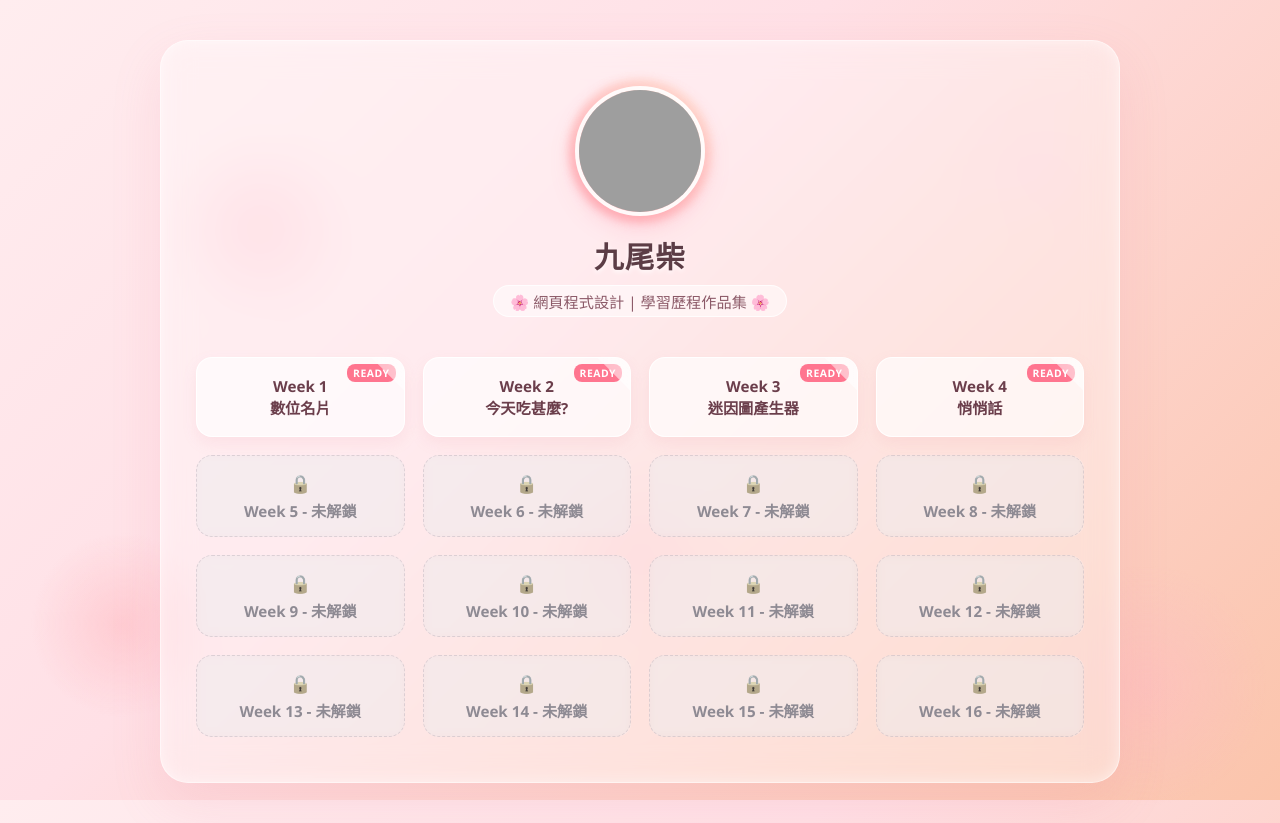
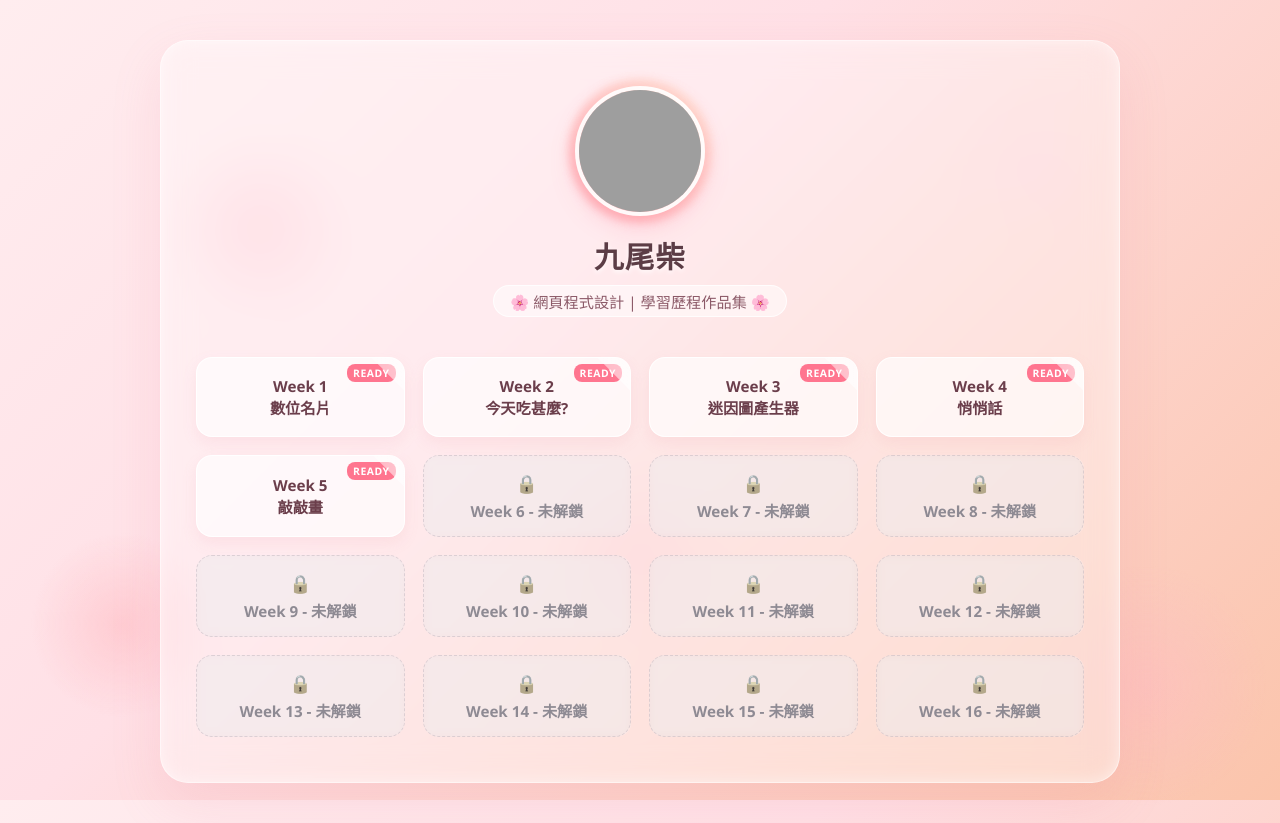
Before and after one commit to s26122109-ops/bluestar, a plain HTML site: page index.html in a window 1280 px wide. Drawn offline with Linux system fonts and the light colour scheme; grey boxes are pictures that could not be loaded.

Commit message:
Update index.html

```diff
--- a/index.html
+++ b/index.html
@@ -342,10 +342,11 @@
                 <span>悄悄話</span>
             </a>
 
-            <div class="btn btn-locked">
-                <span class="lock-icon">🔒</span>
-                <span>Week 5 - 未解鎖</span>
-            </div>
+           <!-- 按鈕 5：已解鎖 -->
+            <a href="w5/index.html" class="btn btn-unlocked">
+                <span>Week 5</span>
+                <span>敲敲畫</span>
+            </a>
 
             <div class="btn btn-locked">
                 <span class="lock-icon">🔒</span>
```
